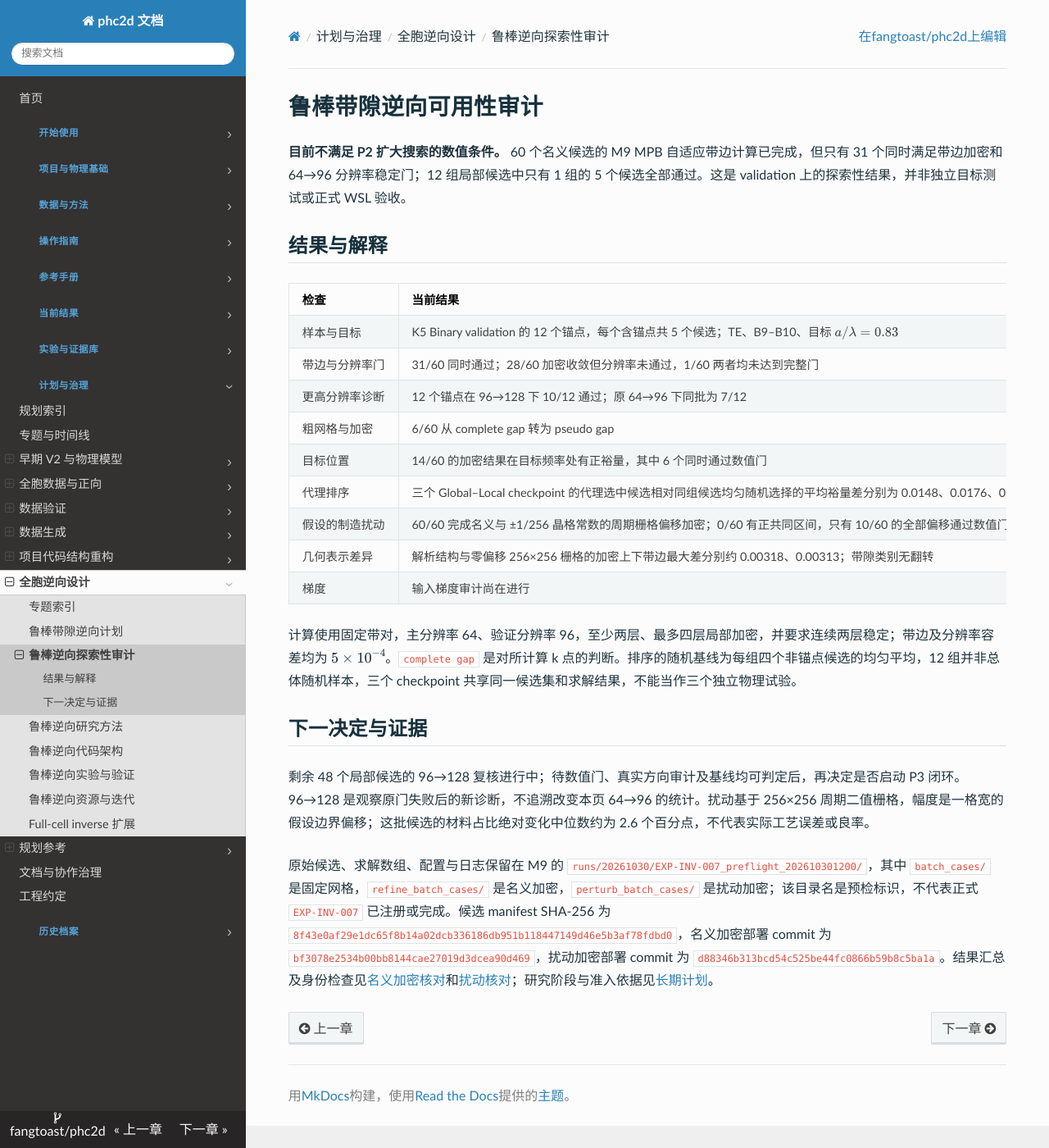
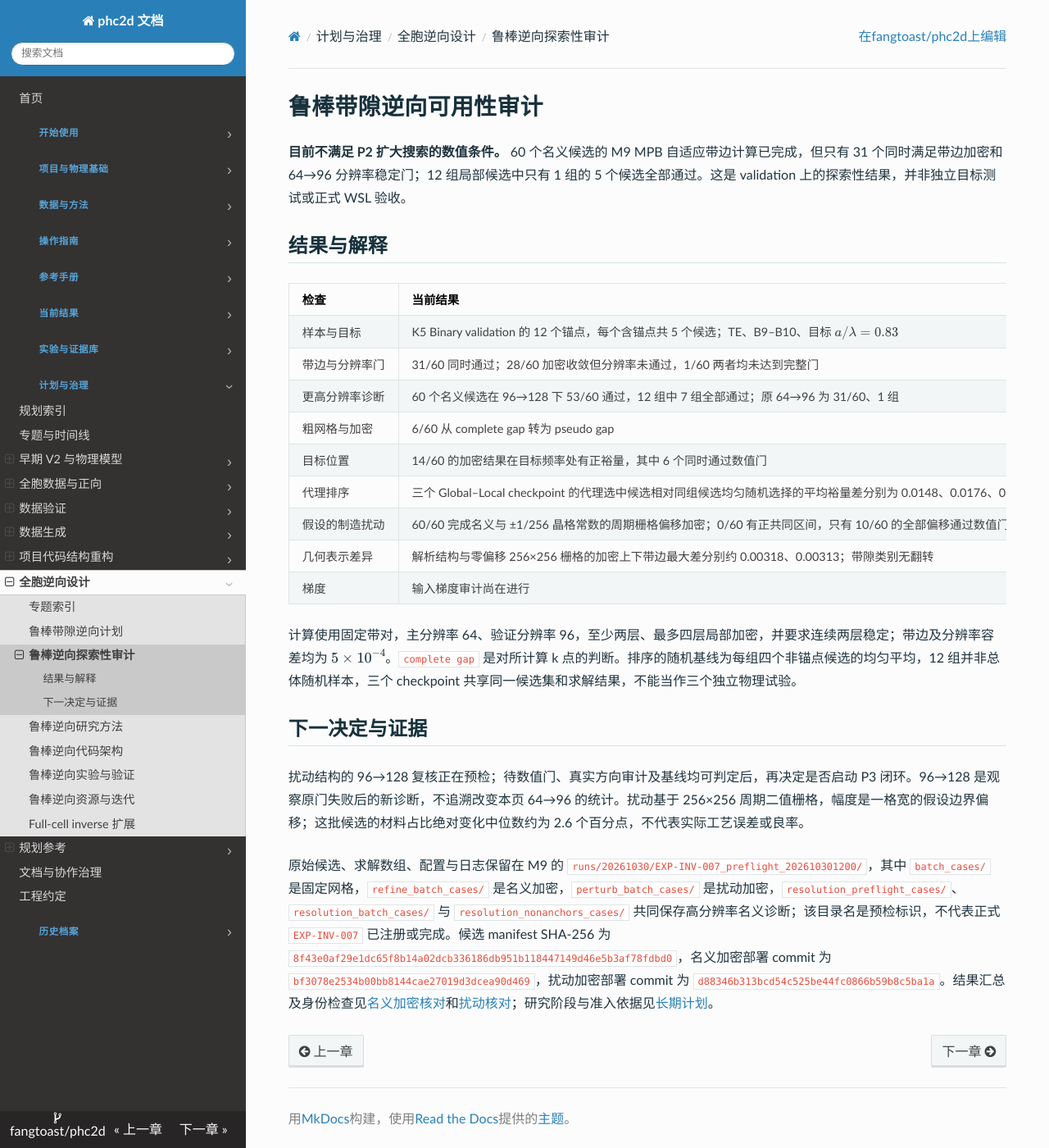
Before and after one commit to fangtoast/phc2d, an MkDocs documentation site: the page built from docs/results/inverse/鲁棒带隙逆向可用性审计.md, in a window 1280 px wide and 1400 px high. Shown: the whole window at 82% size. Built offline with MkDocs 1.6.1, drawn with Linux system fonts in a browser that asks for light colours.

Commit message:
Record full high resolution inverse diagnostic

```diff
--- a/docs/results/inverse/鲁棒带隙逆向可用性审计.md
+++ b/docs/results/inverse/鲁棒带隙逆向可用性审计.md
@@ -35,7 +35,7 @@ source_artifacts:
 |---|---|---|
 | 样本与目标 | K5 Binary validation 的 12 个锚点，每个含锚点共 5 个候选；TE、B9–B10、目标 $a/\lambda=0.83$ | 样本与频率在查看开发分布后确定，不是预注册测试 |
 | 带边与分辨率门 | 31/60 同时通过；28/60 加密收敛但分辨率未通过，1/60 两者均未达到完整门 | 主要瓶颈是当前结构上的分辨率，而非求解任务失败 |
-| 更高分辨率诊断 | 12 个锚点在 96→128 下 10/12 通过；原 64→96 下同批为 7/12 | 4 个由失败转为通过、1 个由通过转为失败；并非所有结构均收敛 |
+| 更高分辨率诊断 | 60 个名义候选在 96→128 下 53/60 通过，12 组中 7 组全部通过；原 64→96 为 31/60、1 组 | 6 个候选仍未通过分辨率门、1 个未通过加密门；两套协议分别记录 |
 | 粗网格与加密 | 6/60 从 complete gap 转为 pseudo gap | 固定 81 点会给部分候选产生错误的带隙判断 |
 | 目标位置 | 14/60 的加密结果在目标频率处有正裕量，其中 6 个同时通过数值门 | 这些是有限局部 k 搜索结果，不证明连续 BZ 全局极值 |
 | 代理排序 | 三个 Global–Local checkpoint 的代理选中候选相对同组候选均匀随机选择的平均裕量差分别为 0.0148、0.0176、0.0196 | 包含未通过数值门的候选，仅作探索性描述，不能证明可靠优势 |
@@ -47,6 +47,6 @@ source_artifacts:
 
 ## 下一决定与证据
 
-剩余 48 个局部候选的 96→128 复核进行中；待数值门、真实方向审计及基线均可判定后，再决定是否启动 P3 闭环。96→128 是观察原门失败后的新诊断，不追溯改变本页 64→96 的统计。扰动基于 256×256 周期二值栅格，幅度是一格宽的假设边界偏移；这批候选的材料占比绝对变化中位数约为 2.6 个百分点，不代表实际工艺误差或良率。
+扰动结构的 96→128 复核正在预检；待数值门、真实方向审计及基线均可判定后，再决定是否启动 P3 闭环。96→128 是观察原门失败后的新诊断，不追溯改变本页 64→96 的统计。扰动基于 256×256 周期二值栅格，幅度是一格宽的假设边界偏移；这批候选的材料占比绝对变化中位数约为 2.6 个百分点，不代表实际工艺误差或良率。
 
-原始候选、求解数组、配置与日志保留在 M9 的 `runs/20261030/EXP-INV-007_preflight_202610301200/`，其中 `batch_cases/` 是固定网格，`refine_batch_cases/` 是名义加密，`perturb_batch_cases/` 是扰动加密；该目录名是预检标识，不代表正式 `EXP-INV-007` 已注册或完成。候选 manifest SHA-256 为 `8f43e0af29e1dc65f8b14a02dcb336186db951b118447149d46e5b3af78fdbd0`，名义加密部署 commit 为 `bf3078e2534b00bb8144cae27019d3dcea90d469`，扰动加密部署 commit 为 `d88346b313bcd54c525be44fc0866b59b8c5ba1a`。结果汇总及身份检查见[名义加密核对](../../../src/phc2d/inverse/audit_refined_reconcile.py)和[扰动核对](../../../src/phc2d/inverse/audit_perturb_reconcile.py)；研究阶段与准入依据见[长期计划](../../planning/鲁棒带隙逆向/实验与验证.md)。
+原始候选、求解数组、配置与日志保留在 M9 的 `runs/20261030/EXP-INV-007_preflight_202610301200/`，其中 `batch_cases/` 是固定网格，`refine_batch_cases/` 是名义加密，`perturb_batch_cases/` 是扰动加密，`resolution_preflight_cases/`、`resolution_batch_cases/` 与 `resolution_nonanchors_cases/` 共同保存高分辨率名义诊断；该目录名是预检标识，不代表正式 `EXP-INV-007` 已注册或完成。候选 manifest SHA-256 为 `8f43e0af29e1dc65f8b14a02dcb336186db951b118447149d46e5b3af78fdbd0`，名义加密部署 commit 为 `bf3078e2534b00bb8144cae27019d3dcea90d469`，扰动加密部署 commit 为 `d88346b313bcd54c525be44fc0866b59b8c5ba1a`。结果汇总及身份检查见[名义加密核对](../../../src/phc2d/inverse/audit_refined_reconcile.py)和[扰动核对](../../../src/phc2d/inverse/audit_perturb_reconcile.py)；研究阶段与准入依据见[长期计划](../../planning/鲁棒带隙逆向/实验与验证.md)。
```
Also changed, not shown: PROJECT_MAP.md (+1 -1 lines).
